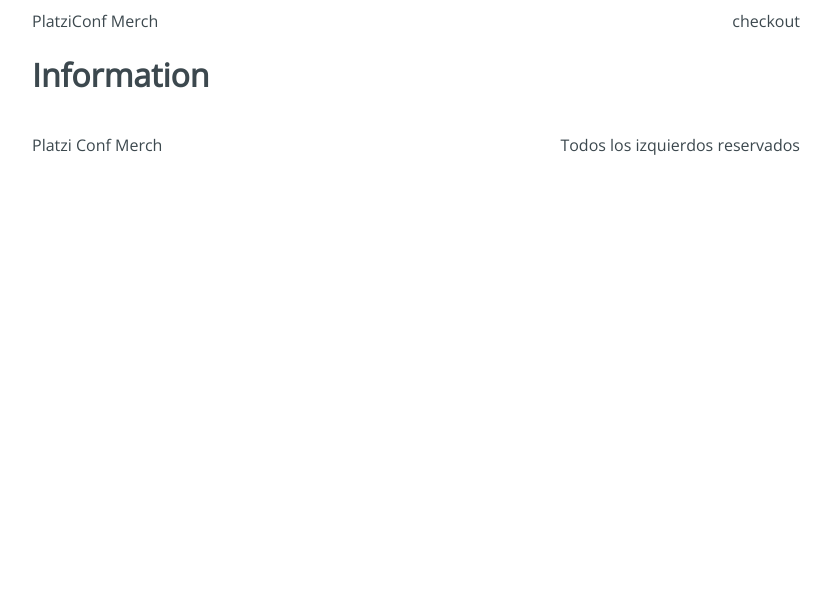
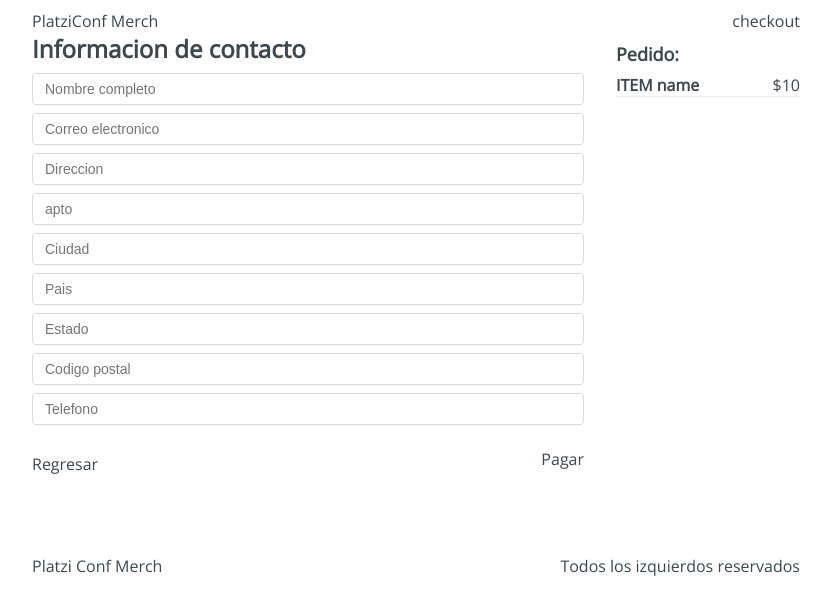
Before and after one commit to Jaime200/platziStoreMerch, a React app: page /checkout/information in a window 1280 px wide. Shown: the top 614 px of the page, without its empty margins (224-1055 px from the left). Built offline with nearby package versions, Linux system fonts and the light colour scheme.

Commit message:
Maquetacion de Information

```diff
--- a/src/containers/Information.jsx
+++ b/src/containers/Information.jsx
@@ -1,9 +1,45 @@
 import React from 'react'
-
+import '../style/components/Information.css'
 
 const Information = () =>{
     return (
-        <h1>Information</h1>
+       <div className="Information">
+           <div className="Irformation-content">
+               <div className="Information-head">
+                   <h2>Informacion de contacto</h2>
+               </div>
+               <div className="Information-form">
+                   <form action="">
+                       <input type="text" placeholder="Nombre completo" name="name"/>
+                       <input type="text" placeholder="Correo electronico" name="email"/>
+                       <input type="text" placeholder="Direccion" name="address"/>
+                       <input type="text" placeholder="apto" name="apto"/>
+                       <input type="text" placeholder="Ciudad" name="city"/>
+                       <input type="text" placeholder="Pais" name="country"/>
+                       <input type="text" placeholder="Estado" name="state"/>
+                       <input type="text" placeholder="Codigo postal" name="codpost"/>
+                       <input type="text" placeholder="Telefono" name="phone"/>
+                   </form>
+               </div>
+               <div className="Information-buttons">
+                   <div className="Information-back">
+                       Regresar
+                   </div>
+                   <div className="Information-next">
+                       Pagar
+                   </div>
+               </div>
+           </div>
+           <div className="Information-sidebar">
+               <h3>Pedido:</h3>
+               <div className="Informaition-item">
+                   <div className="Information-element">
+                       <h4>ITEM name</h4>
+                       <span>$10</span>
+                   </div>
+               </div>
+           </div>
+       </div>
     )
 }
 
```
